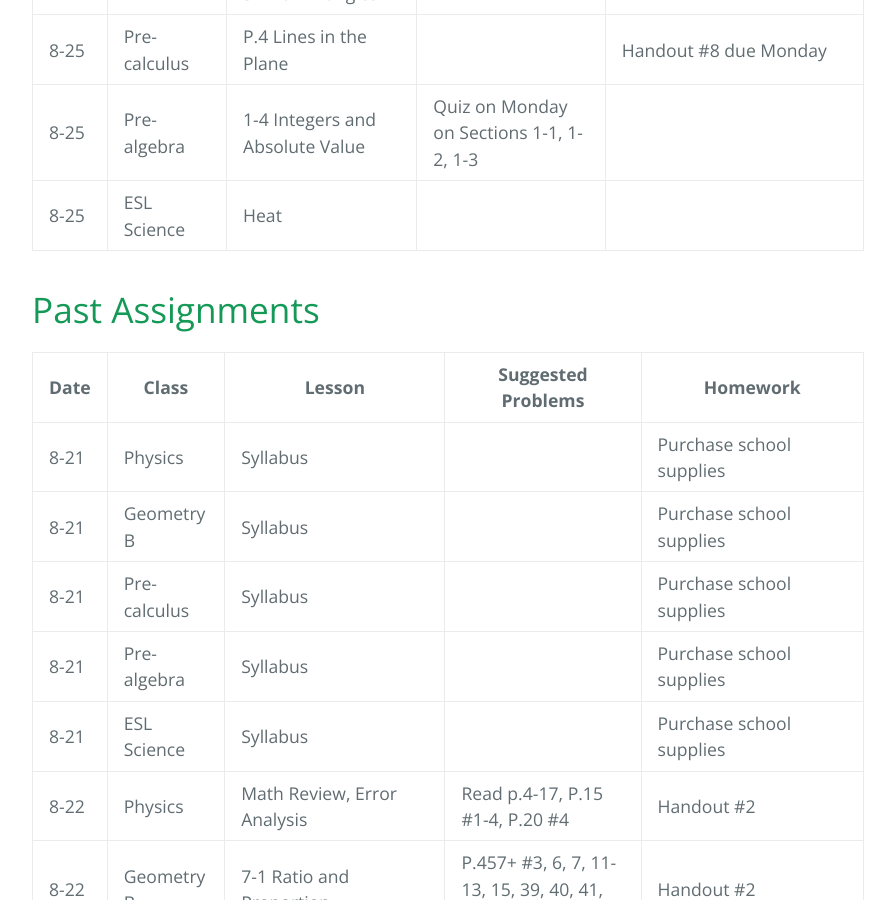
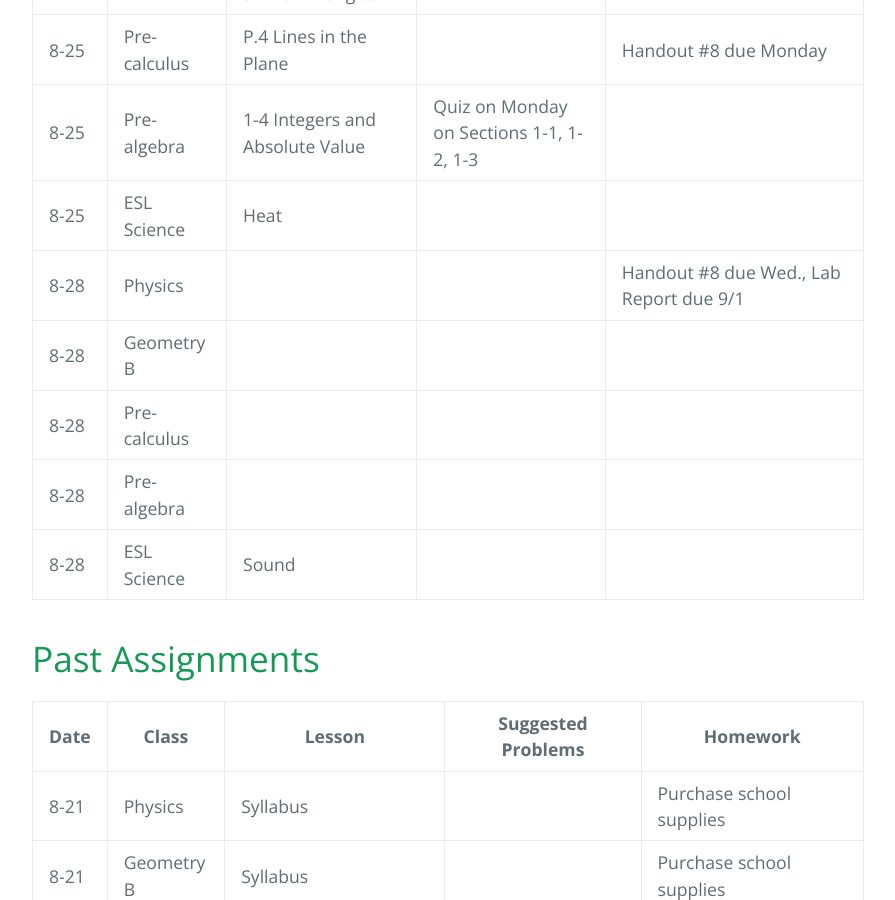
Before and after one commit to gpayoo/gpayoo, a Jekyll site: the page built from index.md, in a window 1280 px wide and 900 px high, scrolled down 816 px. Shown: the whole window, without its empty margins (192-1087 px from the left). Built offline with Jekyll 4.4.1, drawn with Linux system fonts in a browser that asks for light colours; our own code applies the rules of GitHub Pages for plain Markdown files.

Commit message:
Update index.md

```diff
--- a/index.md
+++ b/index.md
@@ -14,6 +14,11 @@ layout: default
 | 8-25 | Pre-calculus | P.4 Lines in the Plane |  | Handout #8 due Monday
 | 8-25 | Pre-algebra | 1-4 Integers and Absolute Value | Quiz on Monday on Sections 1-1, 1-2, 1-3
 | 8-25 | ESL Science |  Heat |  |
+| 8-28 | Physics | |  | Handout #8 due Wed., Lab Report due 9/1
+ | 8-28 | Geometry B || | |
+| 8-28 | Pre-calculus |  |  |
+| 8-28 | Pre-algebra |  |
+| 8-28 | ESL Science |  Sound |  |
 
 
 # [](#header-2) Past Assignments
```
